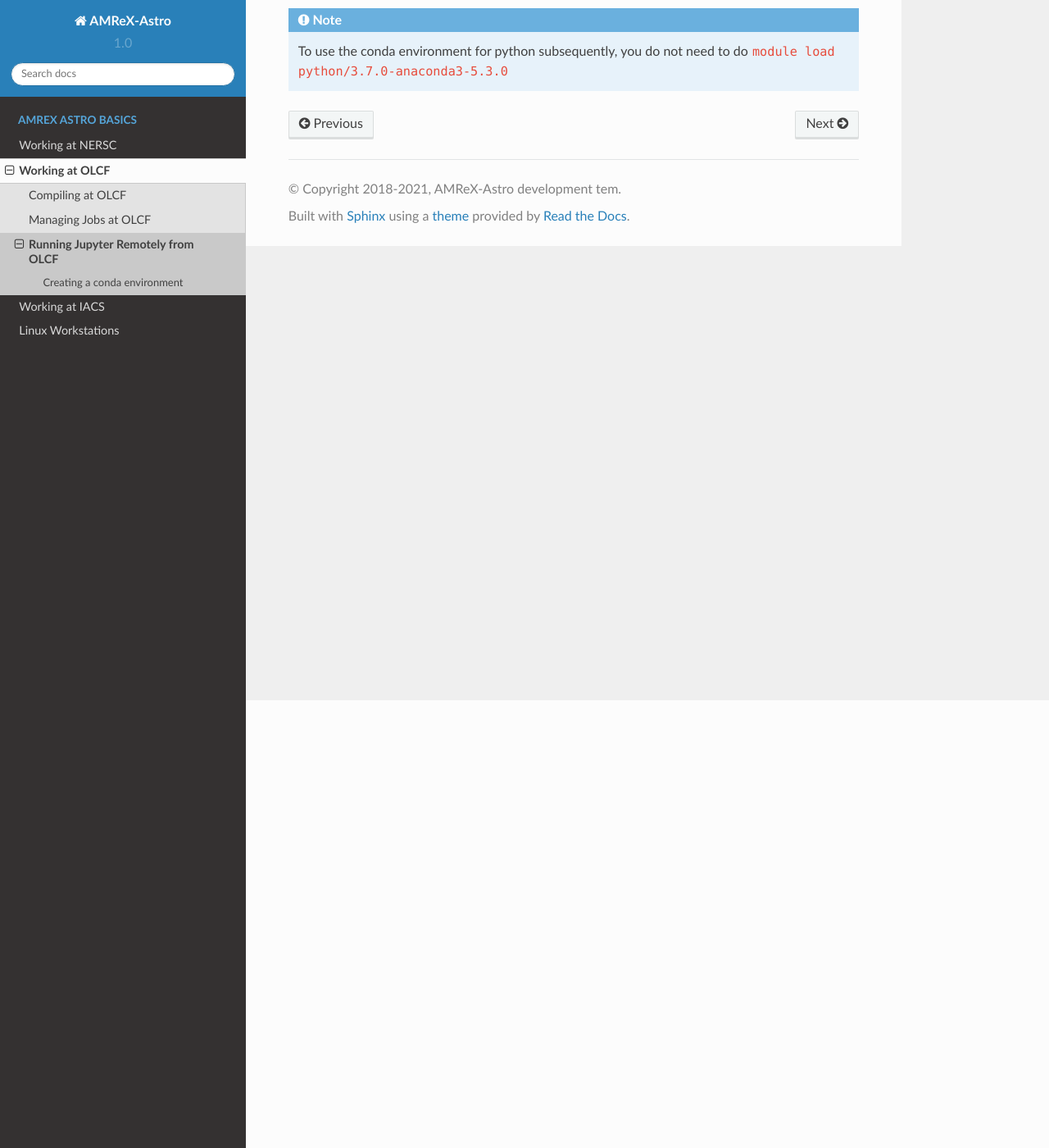
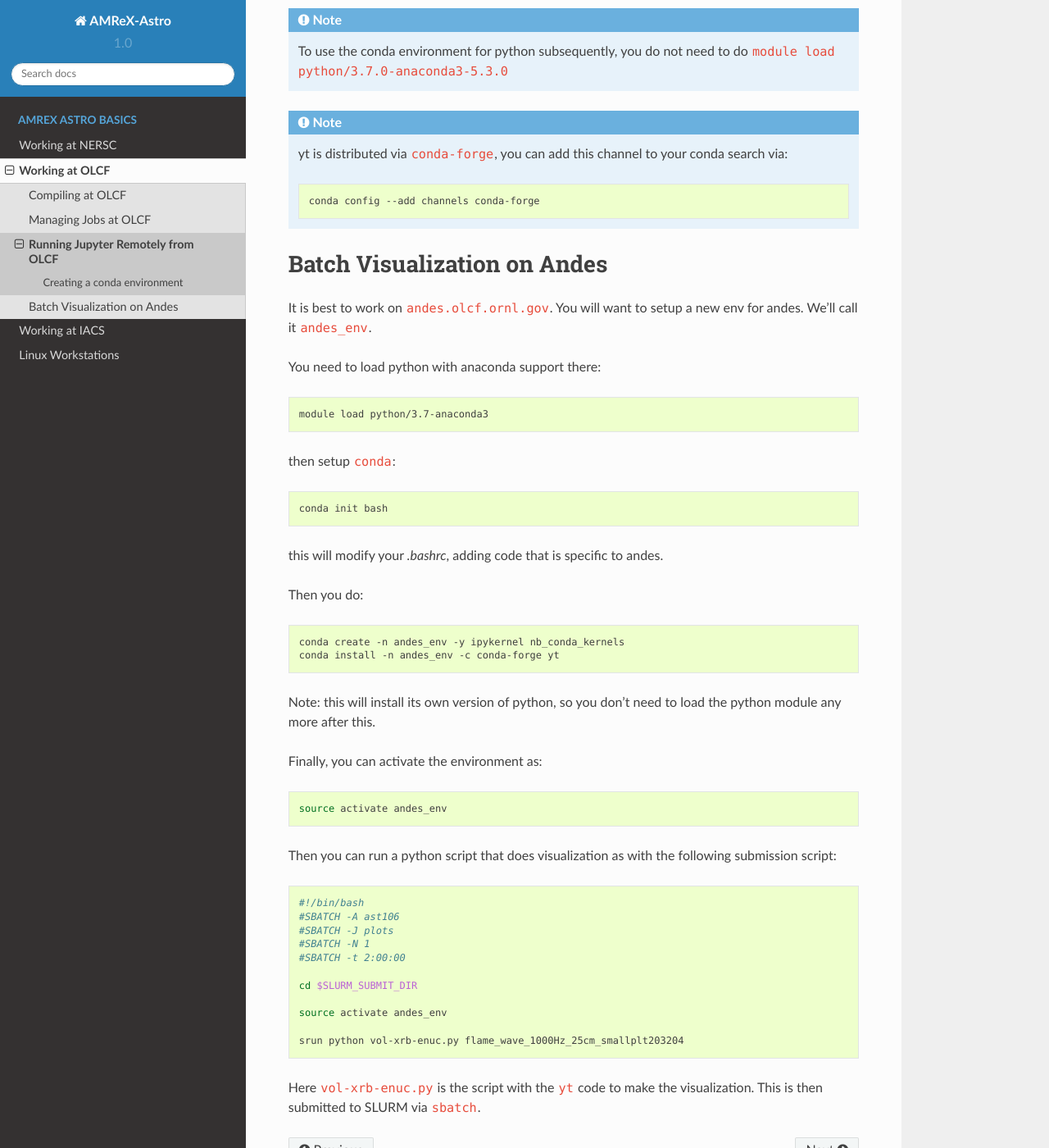
Before and after one commit to AMReX-Astro/workflow, a Sphinx documentation site: the page built from sphinx_docs/source/olcf-jupyter.rst, in a window 1280 px wide and 1400 px high, scrolled down 546 px. Shown: the whole window at 82% size. Built offline with Sphinx 7.4.7 and the Read the Docs theme 2.0.0, drawn with Linux system fonts in a browser that asks for light colours.

Commit message:
add Andes workflow

```diff
--- a/sphinx_docs/source/olcf-jupyter.rst
+++ b/sphinx_docs/source/olcf-jupyter.rst
@@ -17,3 +17,56 @@ If you wish to install extra python libraries (e.g. ``yt``), then they can be in
 .. note::
 
    To use the conda environment for python subsequently, you do not need to do ``module load python/3.7.0-anaconda3-5.3.0``
+
+.. note::
+
+   yt is distributed via ``conda-forge``, you can add this channel to your conda search via::
+
+      conda config --add channels conda-forge
+
+
+Batch Visualization on Andes
+============================
+
+It is best to work on ``andes.olcf.ornl.gov``.  You will want to setup
+a new env for andes.  We'll call it ``andes_env``.
+
+You need to load python with anaconda support there::
+
+   module load python/3.7-anaconda3
+
+then setup ``conda``::
+
+   conda init bash
+
+this will modify your `.bashrc`, adding code that is specific to andes.
+
+Then you do::
+
+   conda create -n andes_env -y ipykernel nb_conda_kernels
+   conda install -n andes_env -c conda-forge yt
+
+Note: this will install its own version of python, so you don't need
+to load the python module any more after this.
+
+Finally, you can activate the environment as::
+
+   source activate andes_env
+
+Then you can run a python script that does visualization as with the
+following submission script::
+
+    #!/bin/bash
+    #SBATCH -A ast106
+    #SBATCH -J plots
+    #SBATCH -N 1
+    #SBATCH -t 2:00:00
+
+    cd $SLURM_SUBMIT_DIR
+
+    source activate andes_env
+
+    srun python vol-xrb-enuc.py flame_wave_1000Hz_25cm_smallplt203204
+
+Here ``vol-xrb-enuc.py`` is the script with the ``yt`` code to make the visualization.
+This is then submitted to SLURM via ``sbatch``.
```
